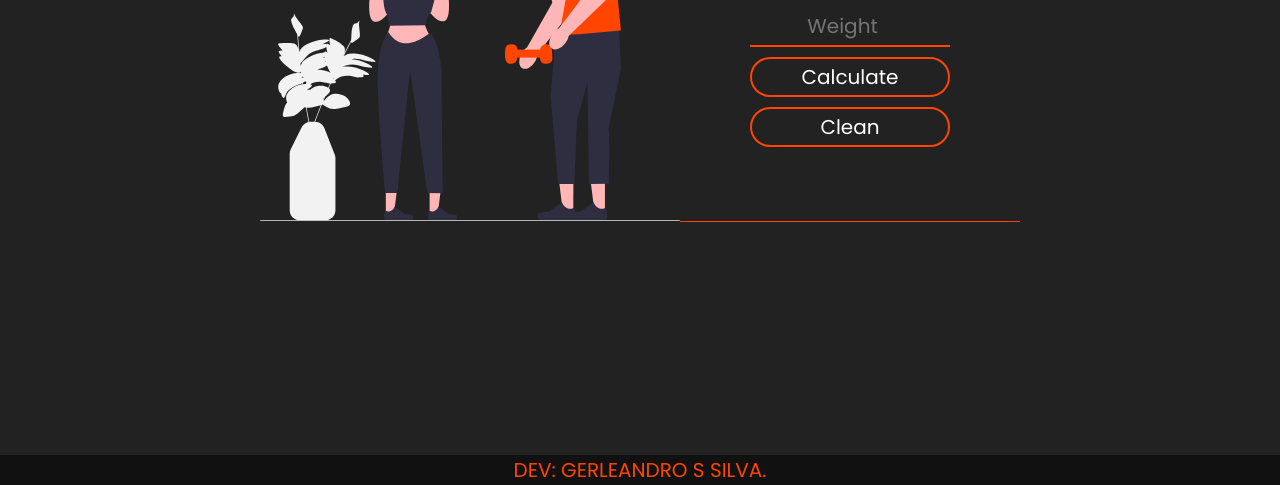
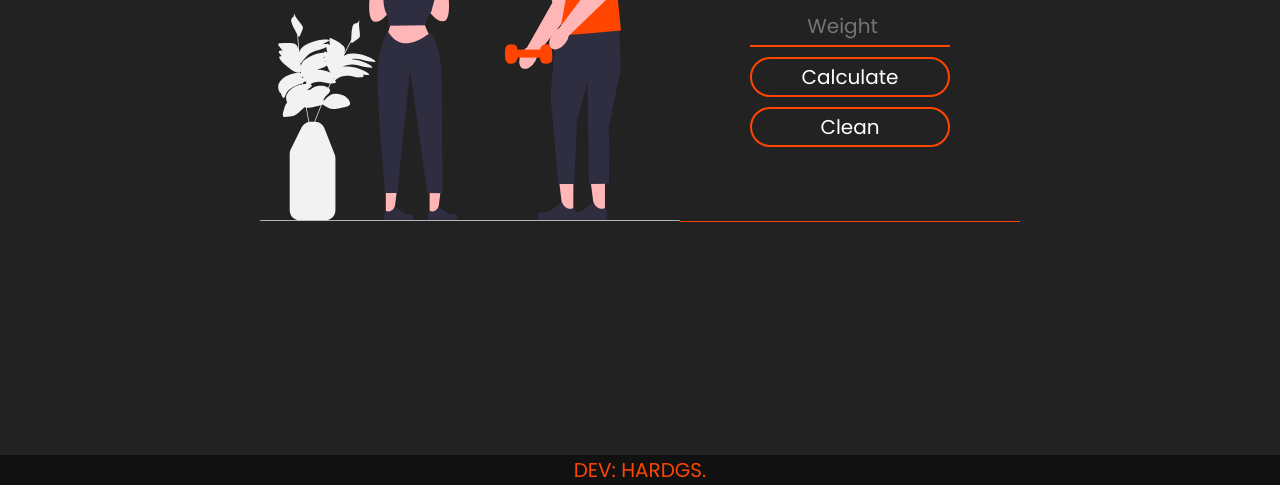
Before and after one commit to Gerleandro/Caculator-BMI, a plain HTML site: page index.html in a window 1280 px wide. Shown: the part 415-900 px from the top of the page. Drawn offline with Linux system fonts and the light colour scheme; a web font is replaced by a local one.

Commit message:
Update index.html

```diff
--- a/index.html
+++ b/index.html
@@ -36,7 +36,7 @@
         </article>
     </main>
     <footer>
-        <p>Dev: Gerleandro S Silva.</p>
+        <p>Dev: HardGS.</p>
     </footer>
     <script src="apps/script.js"></script>
 </body>
```
